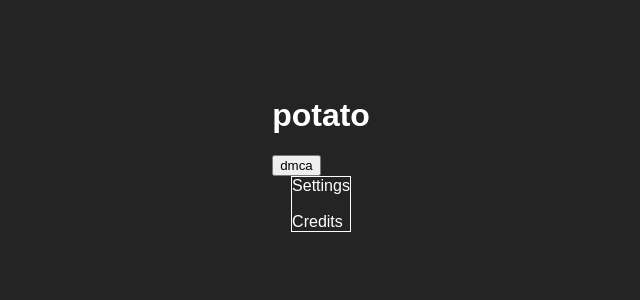
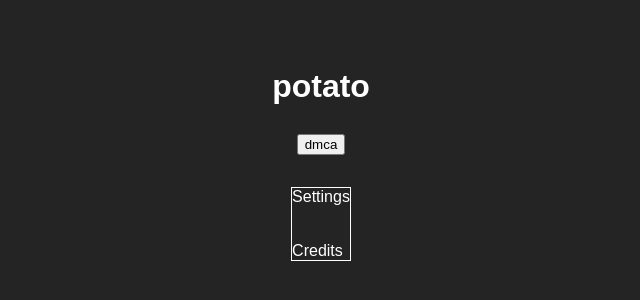
Before and after one commit to ajtabjs/verbose-broccoli, a plain HTML site: page index.html in a window 1280 px wide. Shown: the part 246-546 px from the top of the page, without its empty margins (319-959 px from the left). Drawn offline with Linux system fonts and the light colour scheme; no server answers; a web font is replaced by a local one.

Commit message:
Revert "broke"
This reverts commit e5fa61041545711d8f9d9a0465314503dae3a1c4.

```diff
--- a/styles.css
+++ b/styles.css
@@ -10,7 +10,7 @@ font-family: "Figtree", Arial, Helvetica, sans-serif;
   justify-content: center;
   min-height: 100vh;
   margin: 0;
-
+ gap: 2rem;
 }
 
 
@@ -53,12 +53,16 @@ text-align:center;
 
 
 #menu{
+   display: flex;
+  flex-direction: column;
   border: #ffffff solid 1px;
-  align-items:right;
-  float:right;
 }
+#wrapper{
 
-#wrapper{}
+  display: flex;
+  flex-direction: column;
+  align-items: center;
+}
 
 @media screen and (max-width: 500px) {
 }
```
